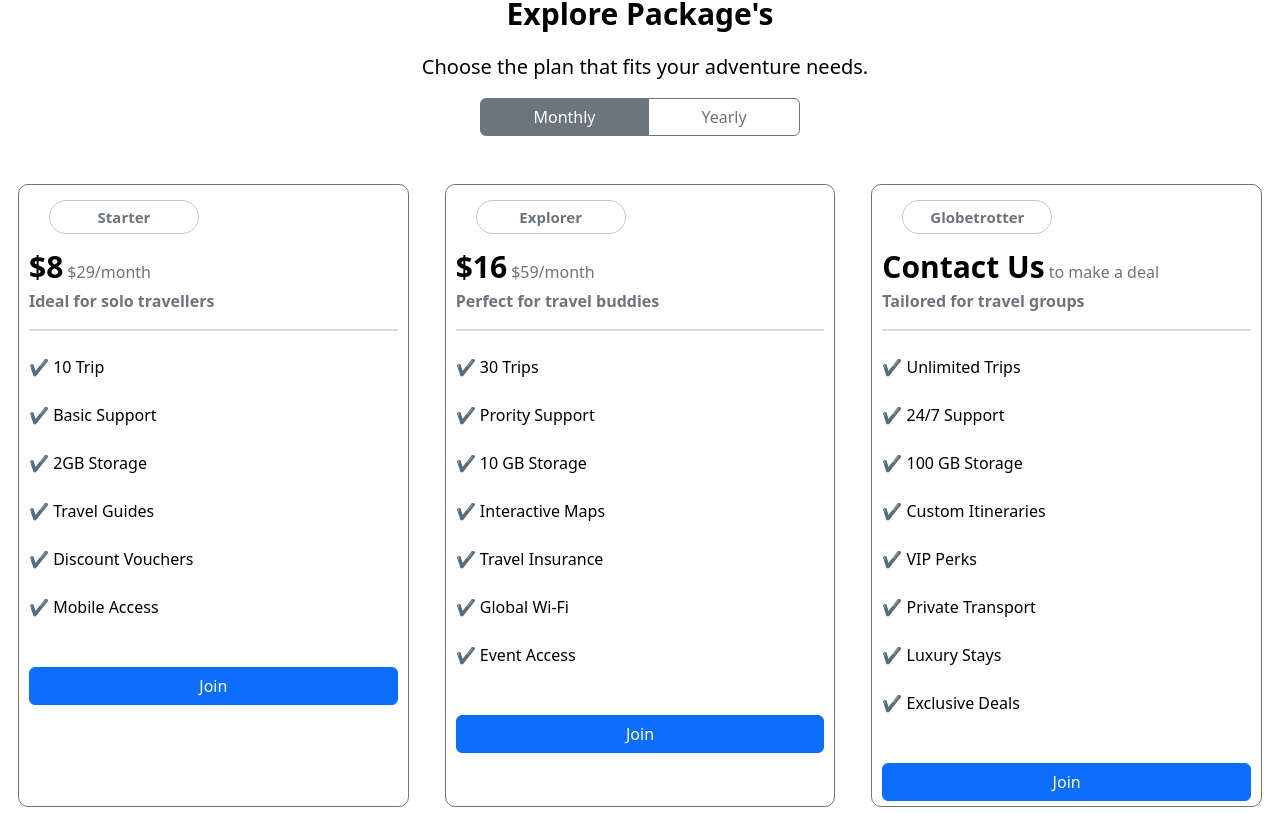
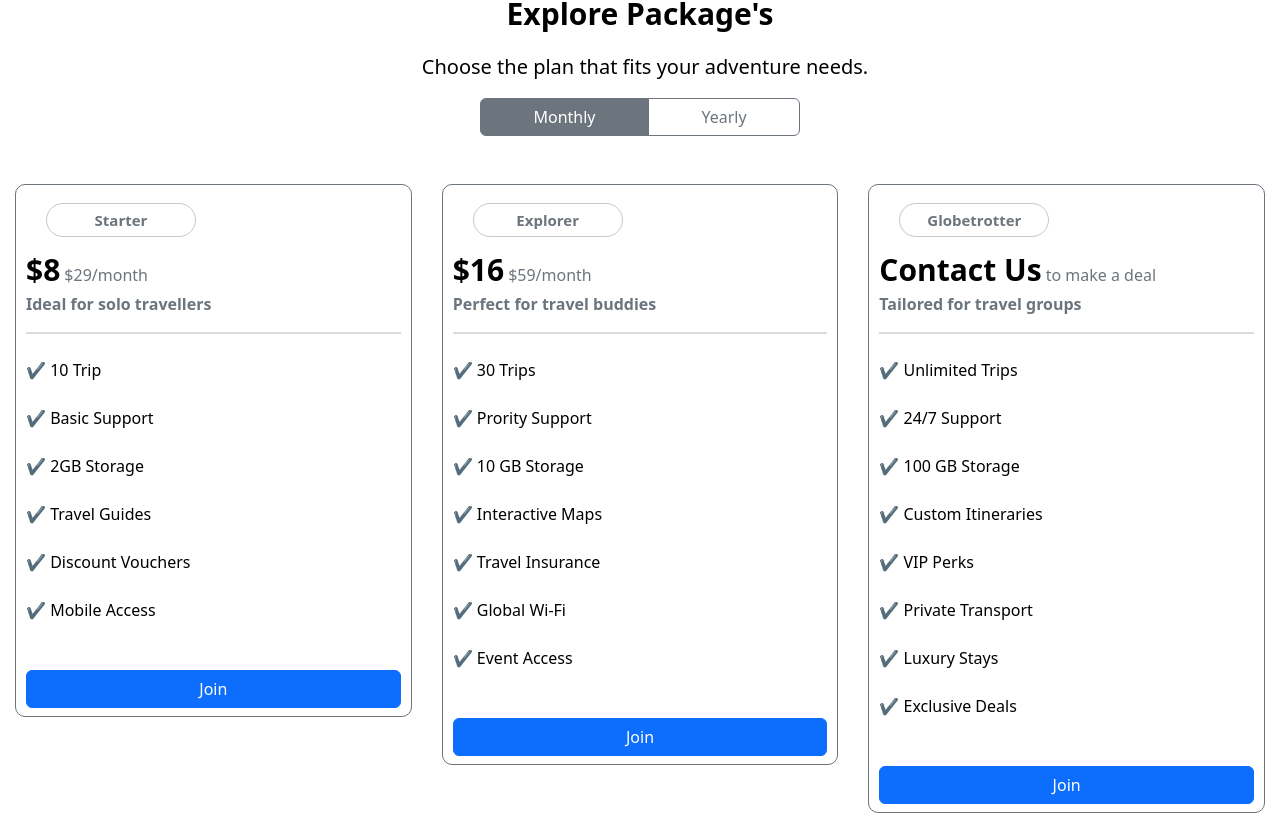
Before and after one commit to daffatabiano/vigilant-dollop, a Next.js app: page / in a window 1280 px wide. Shown: the part 4464-5277 px from the top of the page. Built offline with nearby package versions, Linux system fonts and the light colour scheme.

Commit message:
fixing bug resposive on tablet 768px

```diff
--- a/src/fragments/sections/Packages.tsx
+++ b/src/fragments/sections/Packages.tsx
@@ -14,21 +14,29 @@ export default function Packages() {
                 desc="Choose the plan that fits your adventure needs."
             />
             <ButtonGroup b1="Monthly" b2="Yearly" />
-            <article className={`${home['section-icons-f']}`}>
+            <article className={`${home['section-icons-p']}`}>
                 <Card>
+                    <header>
                         <CardHead
                             textbutton="Starter"
                             desc="Ideal for solo travellers"
                         >
                             <PriceCard price1="$8" price2="$29/month" />
                         </CardHead>
+                    </header>
+                    <article>
                         <CardBody txt="10 Trip" />
                         <CardBody txt="Basic Support" />
                         <CardBody txt="2GB Storage" />
                         <CardBody txt="Travel Guides" />
                         <CardBody txt="Discount Vouchers" />
                         <CardBody txt="Mobile Access" />
-                    <button className="btn w-100 btn-primary mt-5">Join</button>
+                    </article>
+                    <footer>
+                        <button className="btn w-100 btn-primary mt-5">
+                            Join
+                        </button>
+                    </footer>
                 </Card>
                 <Card>
                     <CardHead
--- a/src/fragments/sections/Rating.tsx
+++ b/src/fragments/sections/Rating.tsx
@@ -10,7 +10,7 @@ export default function Rating() {
                 style={`${home['section-header']} pt-[100px]`}
                 text="Real Traveller Testimonial's"
             />
-            <article className={`${home['section-icons-f']}`}>
+            <article className={`${home['section-icons-p']}`}>
                 <CommentRate />
                 <CommentRate />
                 <CommentRate />
--- a/src/styles/home.module.css
+++ b/src/styles/home.module.css
@@ -75,6 +75,12 @@
     grid-gap: 10px;
 }
 .section-icons-f {
+    display: grid;
+    grid-template-columns: repeat(1, 1fr);
+    grid-gap: 10px;
+    justify-content: center;
+}
+.section-icons-p {
     display: grid;
     grid-template-columns: repeat(1, 1fr);
     grid-gap: 10px;
@@ -224,9 +230,12 @@
 /* section package */
 .section-card {
     border: 1px solid #6c757d;
+    /* background-color: #2463eb; */
     border-radius: 10px;
-    padding: 5px 10px;
-    margin: 0 8px;
+    padding: 8px 10px;
+    margin: 0 5px;
+    height: max-content;
+    align-content: space-between;
 }
 
 /* Responsive */
@@ -277,6 +286,11 @@
     }
     .section-icons-f {
         grid-template-columns: repeat(2, 1fr);
+        grid-gap: 20px;
+        padding: 0 10px;
+    }
+    .section-icons-p {
+        grid-template-columns: repeat(1, 1fr);
         grid-gap: 20px;
         padding: 0 10px;
     }
@@ -352,6 +366,9 @@
         grid-template-columns: repeat(6, 1fr);
     }
     .section-icons-f {
+        grid-template-columns: repeat(3, 1fr);
+    }
+    .section-icons-p {
         grid-template-columns: repeat(3, 1fr);
     }
 
```
Lines whose indentation alone changed are shown as unchanged.
